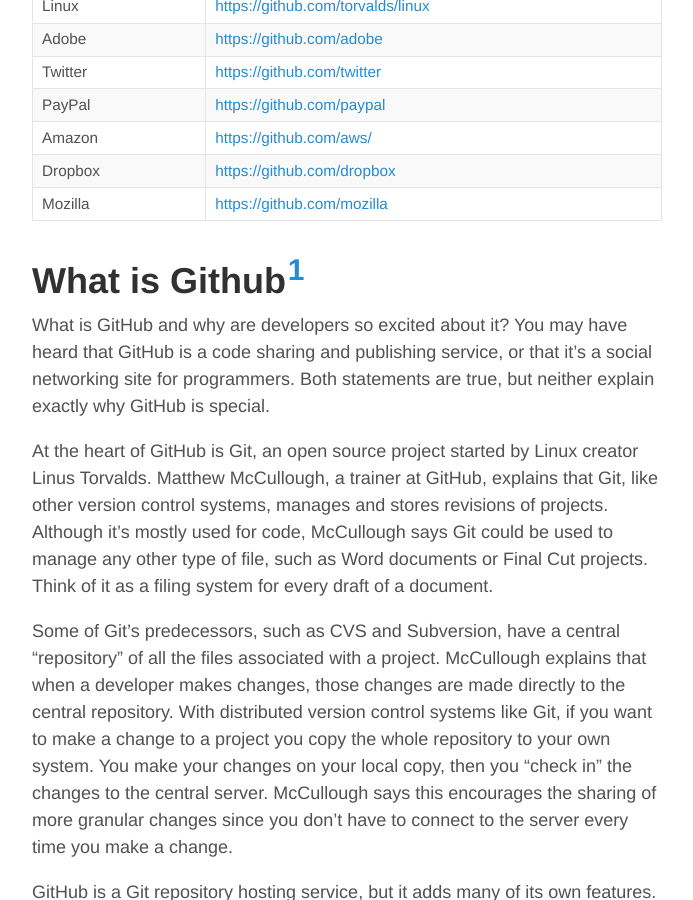
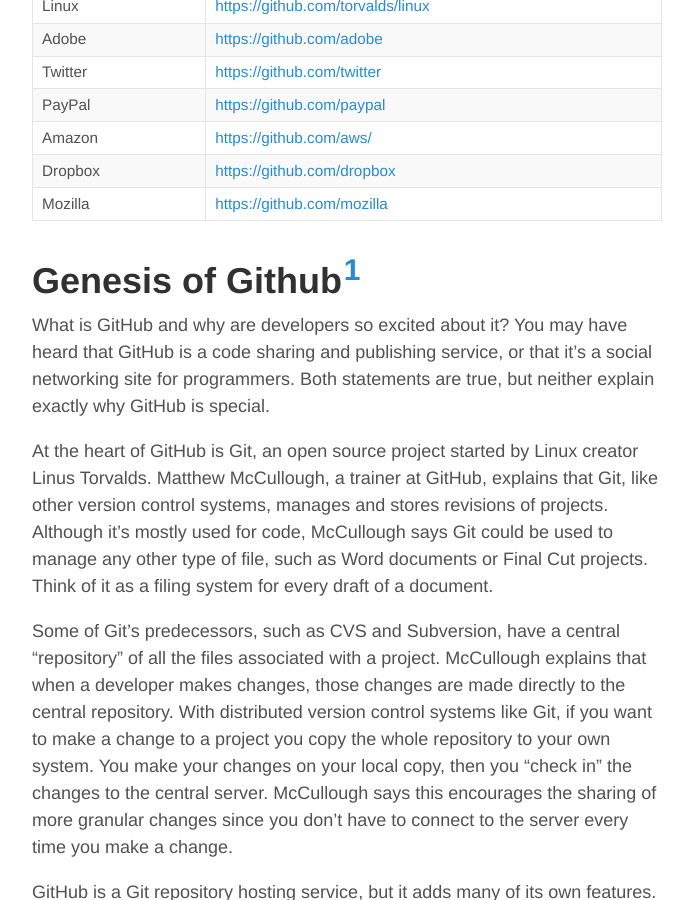
Before and after one commit to healthschema/healthschema.github.io, a Jekyll site: the page built from _posts/2015-08-20-github-intro.md, in a window 1280 px wide and 900 px high, scrolled down 1721 px. Shown: the whole window, without its empty margins (293-986 px from the left). Built offline with Jekyll 4.4.1, drawn with Linux system fonts in a browser that asks for light colours.

Commit message:
Update 2015-08-20-github-intro.md

```diff
--- a/_posts/2015-08-20-github-intro.md
+++ b/_posts/2015-08-20-github-intro.md
@@ -50,7 +50,7 @@
 Mozilla | [https://github.com/mozilla](https://github.com/mozilla)
 
 
-What is Github[^fn-what-exactly-is-github]
+Genesis of Github[^fn-what-exactly-is-github]
 ================
 
 [^fn-what-exactly-is-github]: http://techcrunch.com/2012/07/14/what-exactly-is-github-anyway
```
